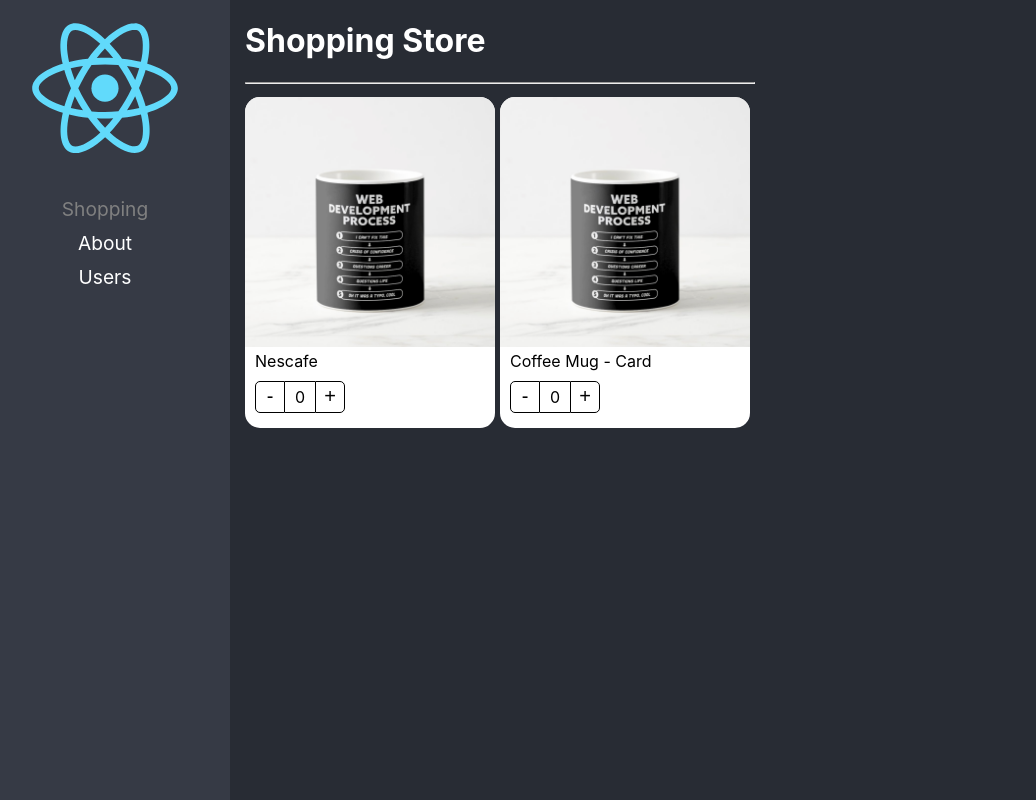
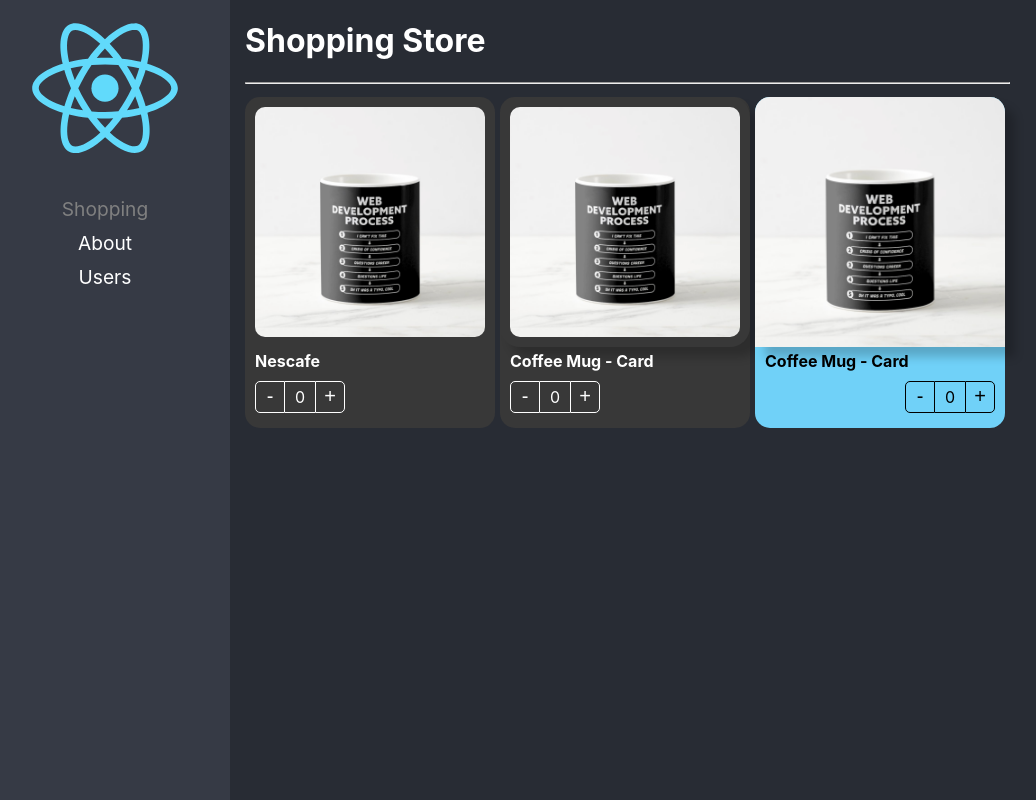
Before and after one commit to DavidReyes12/react-adv, a React (Create React App) app: page /home in a window 1280 px wide. Shown: the whole page, without its empty margins (20-1056 px from the left). Built offline with nearby package versions, Linux system fonts and the light colour scheme.

Commit message:
Component Extend Styles - ready

```diff
--- a/src/02-component-patterns/components/ProductButtons.tsx
+++ b/src/02-component-patterns/components/ProductButtons.tsx
@@ -1,15 +1,23 @@
-import { useContext } from "react";
+import { useContext, CSSProperties } from 'react';
 import { ProductContext } from './ProductCard';
 
 import styles from "../styles/styles.module.css";
 
 
-export const ProductButtons = () => {
+export interface Props {
+    className?: string;
+    style?: CSSProperties;
+};
+
+export const ProductButtons = ({ className, style }: Props) => {
 
     const { increaseBy, counter } = useContext(ProductContext);
 
     return (
-        <div className={ styles.buttonsContainer } >
+        <div
+            className={ `${ styles.buttonsContainer } ${ className }` }
+            style={ style }
+        >
             <button
                 className={ styles.buttonMinus }
                 onClick={ () => increaseBy( -1 ) }
--- a/src/02-component-patterns/components/ProductCard.tsx
+++ b/src/02-component-patterns/components/ProductCard.tsx
@@ -1,14 +1,21 @@
-import { createContext } from "react";
+import { createContext, CSSProperties, ReactElement } from 'react';
 
 import { useProduct } from "../hooks/useProduct";
-import { ProductContextProps, ProductCardProps } from '../interfaces/interfaces';
+import { ProductContextProps, Product } from '../interfaces/interfaces';
 
 import styles from "../styles/styles.module.css";
 
 export const ProductContext = createContext({} as ProductContextProps);
 const { Provider } = ProductContext;
 
-export const ProductCard = ({ children, product }: ProductCardProps) => {
+export interface Props {
+    product: Product;
+    children?: ReactElement | ReactElement[];
+    className?: string;
+    style?: CSSProperties;
+};
+
+export const ProductCard = ({ children, product, className, style }: Props) => {
 
     const { counter, increaseBy } = useProduct();
 
@@ -18,7 +25,10 @@
             increaseBy,
             product
         }} >
-            <div className={ styles.productCard }>
+            <div
+                className={ `${ styles.productCard } ${ className }` }
+                style={ style }
+            >
 
                 {/*<ProductImage img={ img } />
 
--- a/src/02-component-patterns/components/ProductImage.tsx
+++ b/src/02-component-patterns/components/ProductImage.tsx
@@ -1,11 +1,16 @@
-import { useContext } from "react";
+import { useContext, CSSProperties } from 'react';
 import { ProductContext } from './ProductCard';
 
 import noImage from "../assets/no-image.jpg";
 import styles from "../styles/styles.module.css";
 
+export interface Props {
+    image?: string;
+    className?: string;
+    style?: CSSProperties;
+};
 
-export const ProductImage = ({ image = "" }) => {
+export const ProductImage = ({ image, className, style }: Props) => {
 
     const { product: { img } } = useContext(ProductContext);
     let imgToShow: string;
@@ -19,6 +24,11 @@
     };
 
     return (
-        <img className={styles.productImg} src={ imgToShow } alt="Product" />
+        <img
+            alt="Product"
+            className={`${ styles.productImg } ${ className }`}
+            src={ imgToShow }
+            style={ style }
+        />
     );
 };
--- a/src/02-component-patterns/components/ProductTitle.tsx
+++ b/src/02-component-patterns/components/ProductTitle.tsx
@@ -1,14 +1,25 @@
-import { useContext } from "react";
+import { useContext, CSSProperties } from 'react';
 import { ProductContext } from './ProductCard';
 
 import styles from "../styles/styles.module.css";
 
+export interface Props {
+    className?: string;
+    title?: string;
+    style?: CSSProperties;
+};
 
-export const ProductTitle = ({ title }: { title?: string }) => {
+
+export const ProductTitle = ({ title, className, style }: Props) => {
 
     const { product: { title: titleContext } } = useContext(ProductContext);
 
     return (
-        <span className={ styles.productDescription } > { title ? title : titleContext } </span>
+        <span
+            className={ `${ styles.productDescription } ${ className }` }
+            style={ style }
+        >
+             { title ? title : titleContext }
+        </span>
     );
 };
--- a/src/02-component-patterns/pages/ShoppingPage.tsx
+++ b/src/02-component-patterns/pages/ShoppingPage.tsx
@@ -1,5 +1,5 @@
 import { ProductButtons, ProductCard, ProductImage, ProductTitle } from '../components';
-
+import "../styles/custom-styles.css";
 
 const product = {
     id: "1",
@@ -18,16 +18,42 @@
                 flexWrap: "wrap",
              }} >
 
-                <ProductCard product={ product }>
-                    <ProductCard.Image />
-                    <ProductCard.Title title="Nescafe" />
-                    <ProductCard.Buttons />
+                <ProductCard
+                    product={ product }
+                    className="bg-dark text-white"
+                >
+                    <ProductCard.Image className="custom-image" />
+                    <ProductCard.Title title="Nescafe" className="text-white text-bold" />
+                    <ProductCard.Buttons className="custom-buttons" />
                 </ProductCard>
 
-                <ProductCard product={ product }>
-                    <ProductImage />
-                    <ProductTitle />
-                    <ProductButtons />
+                <ProductCard
+                    product={ product }
+                    className="bg-dark text-white"
+                >
+                    <ProductImage className="custom-image" style={{
+                        boxShadow: "10px 10px 10px rgba(0,0,0,0.2)"
+                    }} />
+                    <ProductTitle className="text-white text-bold" />
+                    <ProductButtons className="custom-buttons" />
+                </ProductCard>
+
+                <ProductCard
+                    product={ product }
+                    style={{
+                        backgroundColor: "#70D1F8"
+                    }}
+                >
+                    <ProductImage style={{
+                        boxShadow: "10px 10px 10px rgba(0,0,0,0.2)"
+                    }} />
+                    <ProductTitle style={{
+                        fontWeight: "bold"
+                    }} />
+                    <ProductButtons style={{
+                        display: "flex",
+                        justifyContent: "end"
+                    }} />
                 </ProductCard>
 
             </div>
--- /dev/null
+++ b/src/02-component-patterns/styles/custom-styles.css
@@ -0,0 +1,23 @@
+
+.bg-dark {
+    background-color: rgb(56, 56, 56);
+}
+
+.text-white {
+    color: white;
+}
+
+.text-bold {
+    font-weight: bold;
+}
+
+.custom-image {
+    border-radius: 20px;
+    padding: 10px;
+    width: calc( 100% - 20px);
+}
+
+.custom-buttons button, .custom-buttons div {
+    color: white;
+    border-color: white;
+}
```
Also changed, not shown: src/02-component-patterns/interfaces/interfaces.ts (+7 -7 lines).
